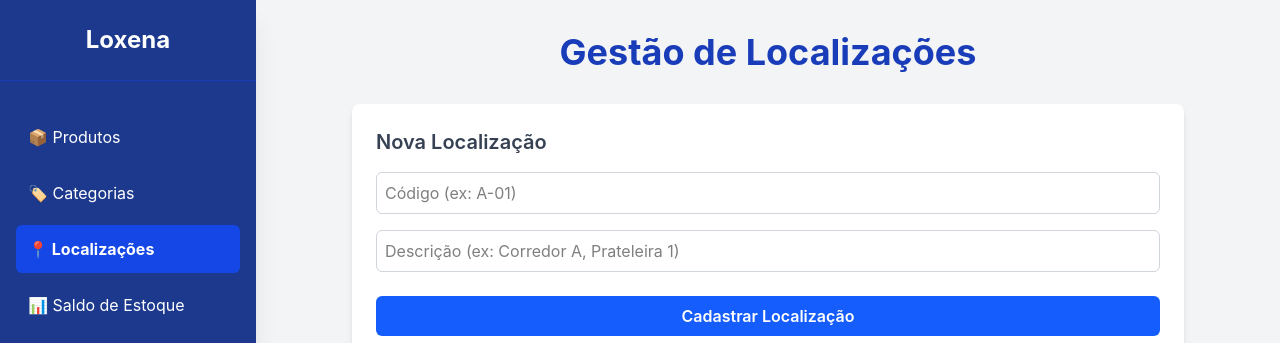
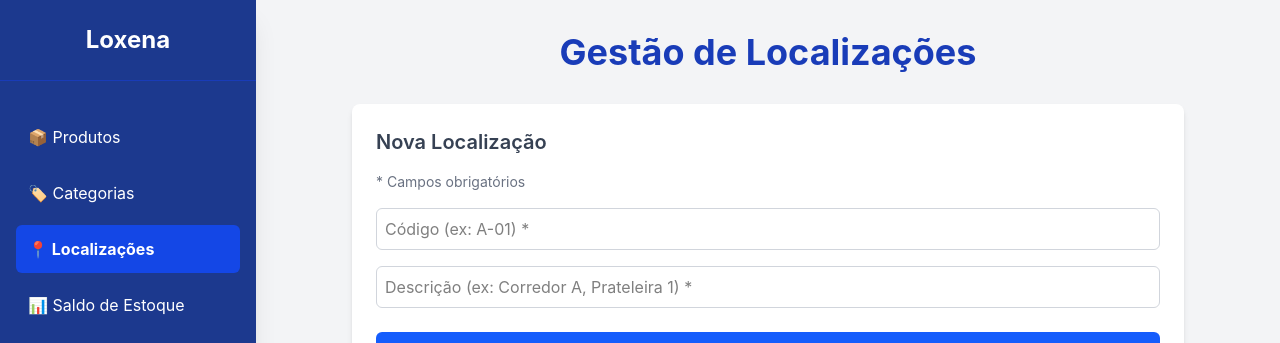
Before and after one commit to jroquebento/Loxena, a React (Vite) app in the folder frontend/loxena-web/: page /localizacoes in a window 1280 px wide. Shown: the top 343 px of the page. Built offline with nearby package versions, Linux system fonts and the light colour scheme; no server answers.

Commit message:
style: refine frontend UX with required fields legend and cleaner order list

```diff
--- a/frontend/loxena-web/src/components/CategoryForm.tsx
+++ b/frontend/loxena-web/src/components/CategoryForm.tsx
@@ -35,10 +35,11 @@ export function CategoryForm({ onSalvar, categoriaSelecionada, onCancelar }: Cat
       <h2 className="text-xl font-semibold mb-4 text-gray-700">
         {categoriaSelecionada ? 'Editar Categoria' : 'Nova Categoria'}
       </h2>
+      <p className="text-sm text-gray-500 mb-4">* Campos obrigatórios</p>
 
       <form onSubmit={handleSubmit} noValidate className="flex flex-col gap-4">
         <input
-          type="text" placeholder="Nome da Categoria (ex: Eletrônicos)" required maxLength={100}
+          type="text" placeholder="Nome da Categoria (ex: Eletrônicos) *" required maxLength={100}
           value={nome} onChange={(e) => setNome(e.target.value)}
           className="border border-gray-300 rounded-md p-2 focus:outline-none focus:ring-2 focus:ring-blue-500"
         />
--- a/frontend/loxena-web/src/components/CustomerForm.tsx
+++ b/frontend/loxena-web/src/components/CustomerForm.tsx
@@ -71,6 +71,7 @@ export function CustomerForm({ onSave, customerToEdit, onCancelEdit }: CustomerF
       <h2 className="text-xl font-semibold mb-4 text-gray-700">
         {customerToEdit ? 'Editar Cliente' : 'Novo Cliente'}
       </h2>
+      <p className="text-sm text-gray-500 mb-4">* Campos obrigatórios</p>
 
       <form onSubmit={handleSubmit} noValidate className="flex flex-col gap-4">
         <input
--- a/frontend/loxena-web/src/components/LocationForm.tsx
+++ b/frontend/loxena-web/src/components/LocationForm.tsx
@@ -46,11 +46,12 @@ export function LocationForm({ onSalvar, locationSelecionada, onCancelar }: Loca
       <h2 className="text-xl font-semibold mb-4 text-gray-700">
         {locationSelecionada ? 'Editar Localização' : 'Nova Localização'}
       </h2>
+      <p className="text-sm text-gray-500 mb-4">* Campos obrigatórios</p>
 
       <form onSubmit={handleSubmit} noValidate className="flex flex-col gap-4">
         <input
           type="text"
-          placeholder="Código (ex: A-01)"
+          placeholder="Código (ex: A-01) *"
           required
           maxLength={50}
           value={code}
@@ -60,7 +61,7 @@ export function LocationForm({ onSalvar, locationSelecionada, onCancelar }: Loca
 
         <input
           type="text"
-          placeholder="Descrição (ex: Corredor A, Prateleira 1)"
+          placeholder="Descrição (ex: Corredor A, Prateleira 1) *"
           required
           maxLength={500}
           value={description}
--- a/frontend/loxena-web/src/components/OrderForm.tsx
+++ b/frontend/loxena-web/src/components/OrderForm.tsx
@@ -30,6 +30,7 @@ export function OrderForm({
   return (
     <div className="bg-white p-6 rounded-lg shadow-md mb-6">
       <h2 className="text-2xl font-bold text-gray-800 mb-6">Novo Pedido (Carrinho WMS)</h2>
+      <p className="text-sm text-gray-500 mb-4">* Campos obrigatórios</p>
 
       <form onSubmit={finalizarPedido} noValidate>
         <div className="mb-6">
--- a/frontend/loxena-web/src/components/OrderItemForm.tsx
+++ b/frontend/loxena-web/src/components/OrderItemForm.tsx
@@ -25,6 +25,7 @@ export function OrderItemForm({
     <div className="border-t pt-6 mb-6">
       <h3 className="text-lg font-semibold text-gray-700 mb-2">Adicionar Produtos</h3>
       <p className="text-xs text-gray-500 mb-4">Apenas produtos com saldo físico disponível em estoque são exibidos.</p>
+      <p className="text-sm text-gray-500 mb-4">* Campos obrigatórios</p>
 
       <div className="flex gap-4 items-end">
         <div className="flex-1">
--- a/frontend/loxena-web/src/components/OrderList.tsx
+++ b/frontend/loxena-web/src/components/OrderList.tsx
@@ -50,7 +50,6 @@ export function OrderList({ orders, isLoading, onViewDetails }: OrderListProps)
             <tr>
               <th className="px-6 py-3 text-left text-xs font-medium text-gray-500 uppercase tracking-wider">ID do Pedido</th>
               <th className="px-6 py-3 text-left text-xs font-medium text-gray-500 uppercase tracking-wider">Cliente</th>
-              <th className="px-6 py-3 text-left text-xs font-medium text-gray-500 uppercase tracking-wider">E-mail</th>
               <th className="px-6 py-3 text-center text-xs font-medium text-gray-500 uppercase tracking-wider">Itens</th>
               <th className="px-6 py-3 text-left text-xs font-medium text-gray-500 uppercase tracking-wider">Data</th>
               <th className="px-6 py-3 text-left text-xs font-medium text-gray-500 uppercase tracking-wider">Status</th>
@@ -61,7 +60,7 @@ export function OrderList({ orders, isLoading, onViewDetails }: OrderListProps)
           <tbody className="bg-white divide-y divide-gray-200">
             {orders.length === 0 ? (
               <tr>
-                <td colSpan={8} className="px-6 py-4 text-center text-gray-500">
+                <td colSpan={7} className="px-6 py-4 text-center text-gray-500">
                   Nenhum pedido encontrado.
                 </td>
               </tr>
@@ -71,11 +70,8 @@ export function OrderList({ orders, isLoading, onViewDetails }: OrderListProps)
                   <td className="px-6 py-4 whitespace-nowrap text-sm font-medium text-gray-900 uppercase">
                     <span title={order.id}>{order.id.substring(0, 8)}...</span>
                   </td>
-                  <td className="px-6 py-4 max-w-xs truncate text-sm text-gray-700" title={order.customerName}>
+                  <td className="px-6 py-4 text-sm text-gray-700">
                     {order.customerName}
-                  </td>
-                  <td className="px-6 py-4 max-w-xs truncate text-sm text-gray-700" title={order.customerEmail}>
-                    {order.customerEmail}
                   </td>
                   <td className="px-6 py-4 whitespace-nowrap text-sm text-center text-gray-700">
                     {order.itemCount} SKUs ({order.totalUnits} un.)
--- a/frontend/loxena-web/src/components/ProductForm.tsx
+++ b/frontend/loxena-web/src/components/ProductForm.tsx
@@ -58,6 +58,7 @@ export function ProductForm({ categorias, onSalvar, produtoSelecionado, onCancel
       <h2 className="text-xl font-semibold mb-4 text-gray-700">
         {produtoSelecionado ? 'Editar Produto' : 'Novo Produto'}
       </h2>
+      <p className="text-sm text-gray-500 mb-4">* Campos obrigatórios</p>
 
       <form onSubmit={handleSubmit} noValidate className="flex flex-col gap-4">
         <input
--- a/frontend/loxena-web/src/components/StockForm.tsx
+++ b/frontend/loxena-web/src/components/StockForm.tsx
@@ -50,6 +50,7 @@ export function StockForm({ onMovimentar, produtos, localizacoes, preSelecao, on
   return (
     <div className="bg-white p-6 rounded-lg shadow-md mb-8">
       <h2 className="text-xl font-semibold mb-4 text-gray-700">Movimentação de Estoque</h2>
+      <p className="text-sm text-gray-500 mb-4">* Campos obrigatórios</p>
 
       <div className="grid grid-cols-1 md:grid-cols-3 gap-4 mb-4">
         <div className="flex flex-col">
```
